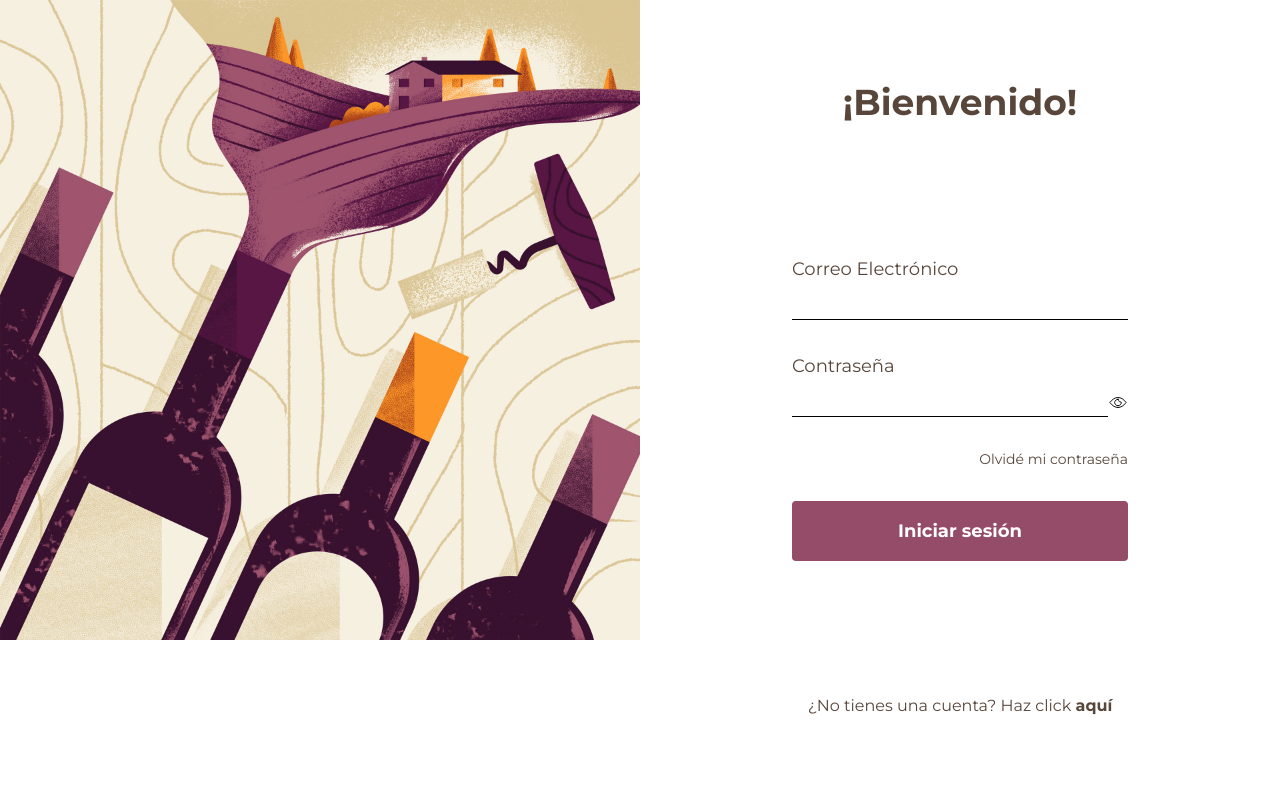
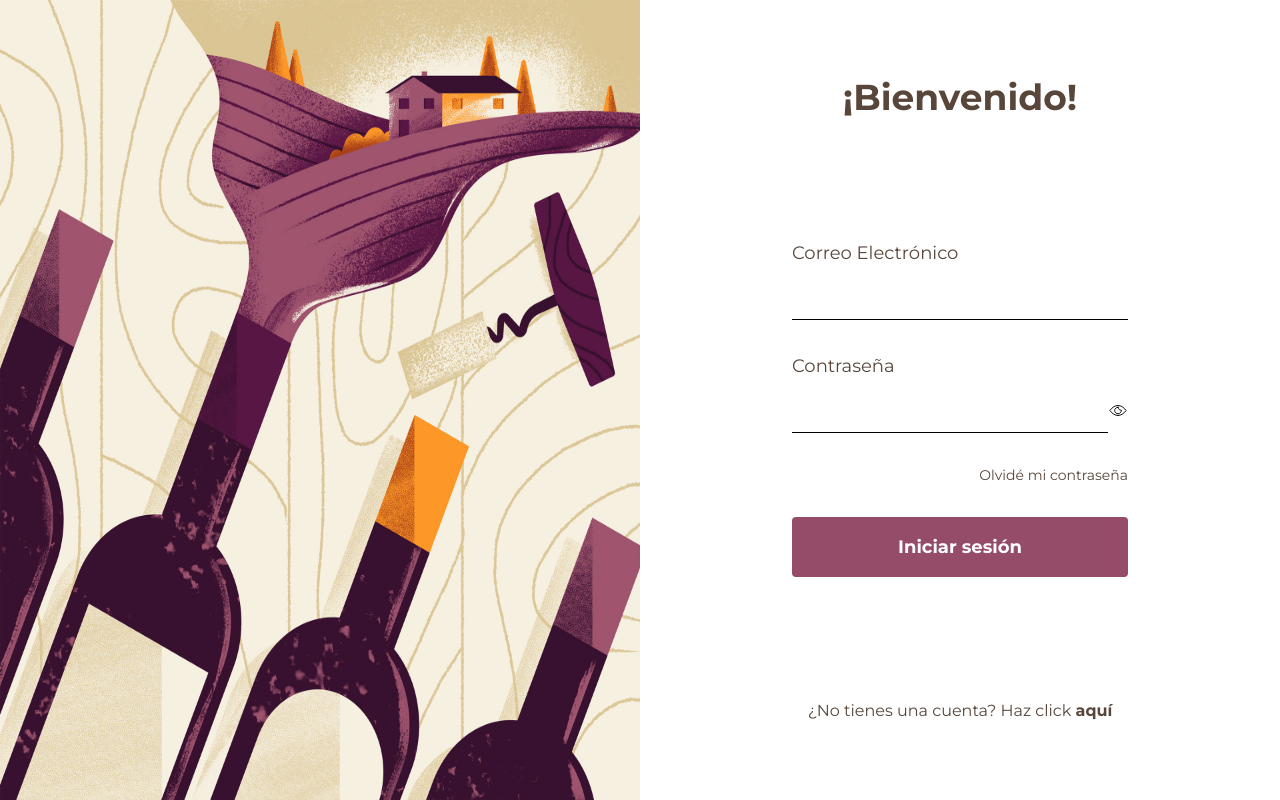
Before and after one commit to CMRicardo/restaurant, an Angular app: page /auth/login in a window 1280 px wide. Built offline with nearby package versions, Linux system fonts and the light colour scheme.

Commit message:
chore: :lipstick: Cambié el padding de los input en el login

```diff
--- a/src/app/auth/layouts/auth-layout/auth-layout.component.html
+++ b/src/app/auth/layouts/auth-layout/auth-layout.component.html
@@ -1,4 +1,4 @@
 <div class="grid grid-cols-2" >
-  <img class="w-full max-h-screen" src="/assets/images/Login-Background.jpg" alt="Wines background">
+  <img class="w-full min-h-screen block m-0" src="/assets/images/Login-Background.jpg" alt="Wines background">
   <router-outlet class="hidden" />
 </div>
--- a/src/app/auth/pages/login-page/login-page.component.html
+++ b/src/app/auth/pages/login-page/login-page.component.html
@@ -3,12 +3,12 @@
   <form class="grid p-8 gap-8 min-w-[400px]">
     <label class="grid gap-2 text-lg w-full">
       Correo Electrónico
-      <input class="border-b-black border-b" type="text">
+      <input class="border-b-black border-b px-4 py-2" type="text">
     </label>
     <label class="grid gap-2 w-full text-lg" >
       Contraseña
       <div class="flex justify-between" >
-        <input class="border-b-black border-b w-full" type="password">
+        <input class="border-b-black border-b w-full px-4 py-2" type="password">
         <button><img src="/assets/icons/shared/eye.svg" alt="View password"></button>
       </div>
     </label>
```
